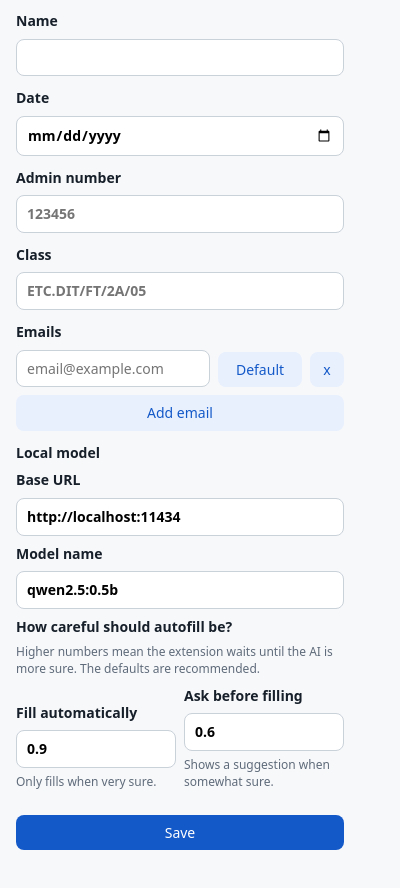
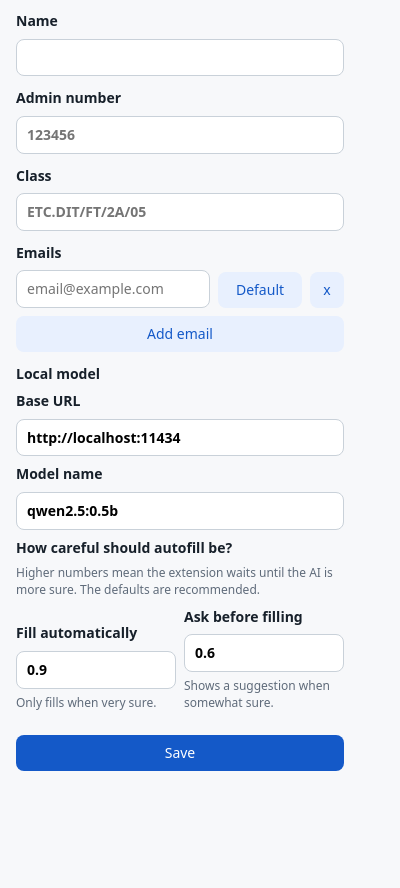
Before and after one commit to chonghaoooi/auto-fill-forms, a browser extension: page src/popup.html in a window 400 px wide. Shown: the part 44-932 px from the top of the page. After the commit the page ends 863 px from the top, so only its background shows below. Drawn offline with Linux system fonts and the light colour scheme.

Commit message:
Remove date autofill support
Remove the date profile field and classifier key so the extension only manages name, admin number, class, and email details.

Constraint: User explicitly requested removing the date function.

Rejected: Leave date hidden in the classifier | Hidden date support would still let the AI classify and fill date fields unexpectedly.

Confidence: high

Scope-risk: narrow

Directive: Do not reintroduce date autofill unless the profile model, UI, classifier keys, and tests are updated together.

Tested: npm test; node --check dist/background.js dist/defaults.js dist/popup.js dist/content.js; manifest JSON parse check; rg confirmed no date autofill references remain apart from Date.now IDs.

Not-tested: Manual Chrome popup reload.

```diff
--- a/src/background.ts
+++ b/src/background.ts
@@ -1,4 +1,4 @@
-type BackgroundProfileKey = "name" | "date" | "adminNumber" | "class" | "email" | "none";
+type BackgroundProfileKey = "name" | "adminNumber" | "class" | "email" | "none";
 
 type BackgroundExtractedField = {
   id: string;
@@ -182,9 +182,6 @@ function fallbackClassify(fields: BackgroundExtractedField[]): BackgroundClassif
     } else if (/\bclass\b|\bgroup\b|\bform\b|\bcohort\b/.test(text)) {
       profileKey = "class";
       confidence = 0.68;
-    } else if (/\bdate\b|\bdob\b|birth/.test(text) || type === "date") {
-      profileKey = "date";
-      confidence = 0.7;
     } else if (/\bname\b|名字|姓名/.test(text)) {
       profileKey = "name";
       confidence = 0.7;
--- a/src/content.ts
+++ b/src/content.ts
@@ -1,4 +1,4 @@
-type ContentProfileKey = "name" | "date" | "adminNumber" | "class" | "email" | "none";
+type ContentProfileKey = "name" | "adminNumber" | "class" | "email" | "none";
 
 type ContentExtractedField = {
   id: string;
@@ -273,7 +273,6 @@ function makeBubble(control: FillableControl, className: string): HTMLDivElement
 function labelForKey(key: Exclude<ContentProfileKey, "none">): string {
   return {
     name: "name",
-    date: "date",
     adminNumber: "admin number",
     class: "class",
     email: "email"
--- a/src/defaults.ts
+++ b/src/defaults.ts
@@ -1,6 +1,5 @@
 type Profile = {
   name: string;
-  date: string;
   adminNumber: string;
   class: string;
   emails: string[];
@@ -16,7 +15,6 @@ type Settings = {
 
 const DEFAULT_PROFILE: Profile = {
   name: "",
-  date: "",
   adminNumber: "",
   class: "",
   emails: [""],
@@ -30,7 +28,7 @@ const DEFAULT_SETTINGS: Settings = {
   modelName: "qwen2.5:0.5b"
 };
 
-const PROFILE_KEYS = ["name", "date", "adminNumber", "class", "email", "none"] as const;
+const PROFILE_KEYS = ["name", "adminNumber", "class", "email", "none"] as const;
 
 if (typeof module !== "undefined") {
   module.exports = { DEFAULT_PROFILE, DEFAULT_SETTINGS, PROFILE_KEYS };
--- a/src/popup.html
+++ b/src/popup.html
@@ -13,10 +13,6 @@
         <label>
           Name
           <input id="name" name="name" autocomplete="name">
-        </label>
-        <label>
-          Date
-          <input id="date" name="date" type="date">
         </label>
         <label>
           Admin number
--- a/src/popup.ts
+++ b/src/popup.ts
@@ -40,7 +40,7 @@ async function loadState(): Promise<void> {
   currentProfile = { ...DEFAULT_PROFILE, ...stored.profile };
   currentSettings = { ...DEFAULT_SETTINGS, ...stored.settings };
 
-  for (const key of ["name", "date", "adminNumber", "class"] as const) {
+  for (const key of ["name", "adminNumber", "class"] as const) {
     getInput(key).value = currentProfile[key] || "";
   }
   for (const key of ["localModelBaseUrl", "modelName", "autofillThreshold", "suggestThreshold"] as const) {
@@ -92,7 +92,6 @@ function readProfile(): Profile {
     .filter(Boolean);
   return {
     name: getInput("name").value.trim(),
-    date: getInput("date").value,
     adminNumber: getInput("adminNumber").value.trim(),
     class: getInput("class").value.trim(),
     emails,
--- a/tests/background.test.js
+++ b/tests/background.test.js
@@ -49,6 +49,7 @@ test("prompt constrains model to classifier JSON", () => {
   assert.match(prompt, /Allowed keys/);
   assert.match(prompt, /Return only JSON/);
   assert.match(prompt, /Name per SAS/);
+  assert.doesNotMatch(prompt, /\bdate\b/);
 });
 
 test("model lifecycle warms then unloads Ollama model", async () => {
```
Also changed, not shown: dist/background.js, dist/content.js, dist/defaults.js, dist/popup.js.
